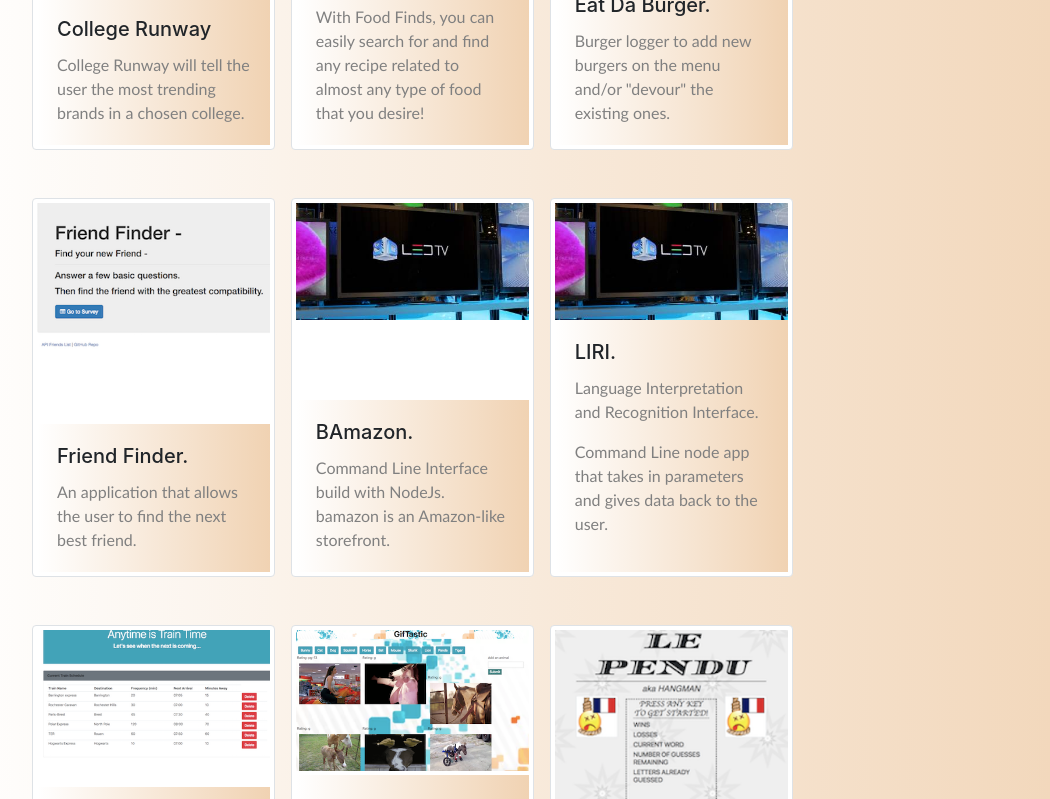
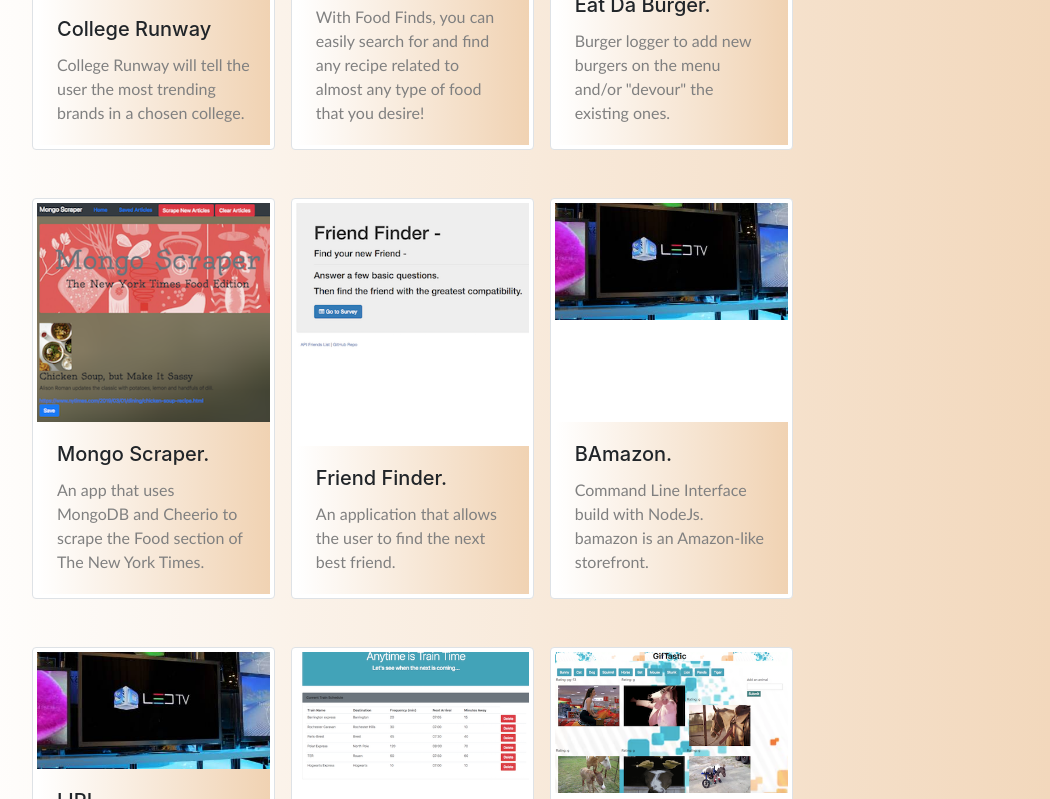
Before and after one commit to Yfatou/PersonalPage, a plain HTML site: page portfolio.html in a window 1280 px wide. Shown: the part 467-1266 px from the top of the page, without its empty margins (69-1119 px from the left). Drawn offline with nearby package versions, Linux system fonts and the light colour scheme.

Commit message:
Added link to the Mongo Scraper

```diff
--- a/portfolio.html
+++ b/portfolio.html
@@ -102,6 +102,24 @@
             <div class="card-body projectDef">
                 <h5 class="card-title">Eat Da Burger.</h5>
                 <p class="card-text">Burger logger to add new burgers on the menu and/or "devour" the existing ones.</p>
+            </div>
+        </div>
+        <!-- Adding the link to the MongoScraper app -->
+        <div class="col-md-3 p-1 mt-5 ml-3 border card">
+            <div class="hovereffect">
+                <img class="img-responsive imge" src="/PersonalPage/assets/images/MongoScraper.png" target="_blank">
+                <div class="overlay">
+                    <a href="https://yfatou-scrape.herokuapp.com/" target="_blank">
+                        <h2>Mongo Scraper</h2>
+                    </a>
+                    <a class="info" href="https://github.com/Yfatou/Scrape" target="_blank">
+                        <i class="fab fa-github fa-2x" style="color:black"></i>
+                    </a>
+                </div>
+            </div>
+            <div class="card-body projectDef">
+                <h5 class="card-title">Mongo Scraper.</h5>
+                <p class="card-text">An app that uses MongoDB and Cheerio to scrape the Food section of The New York Times.</p>
             </div>
         </div>
         <!-- Adding the link to the friendFinder app -->
```
Also changed, not shown: assets/images/MongoScraper.png (added).
